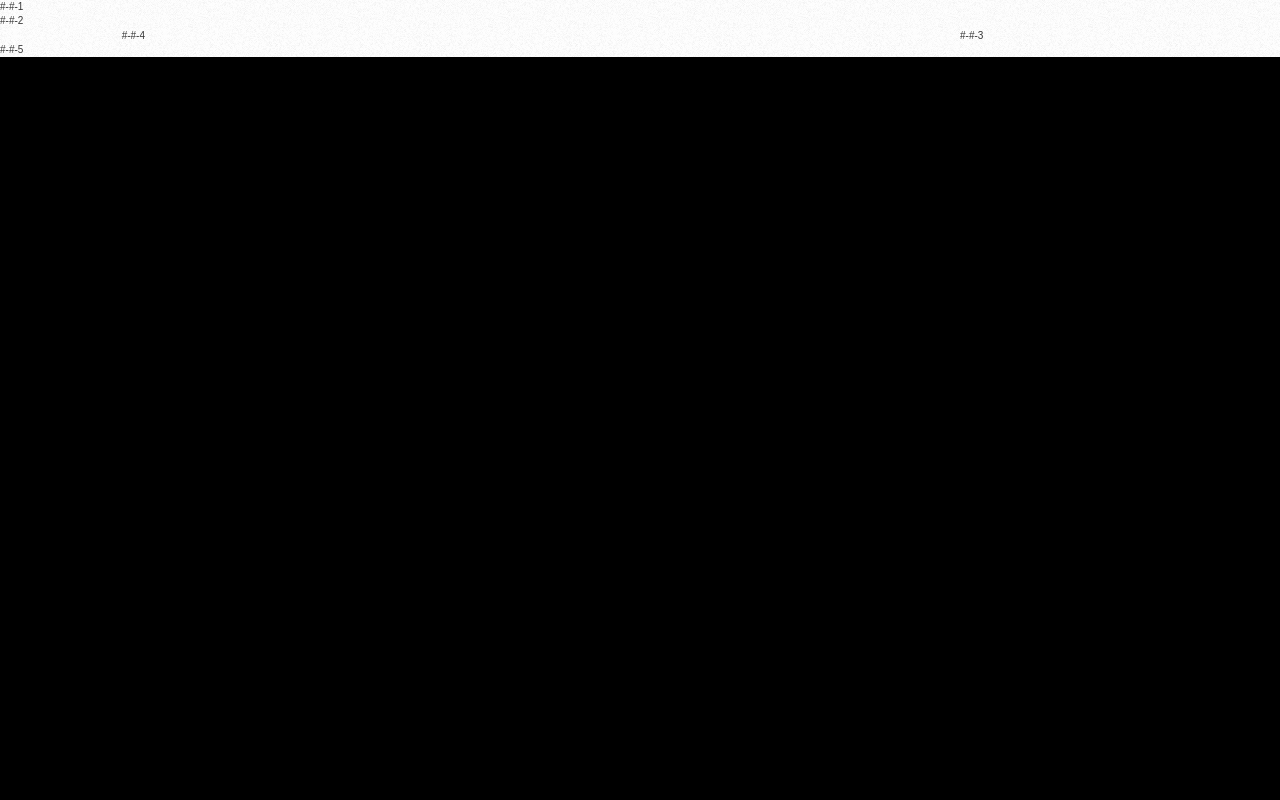
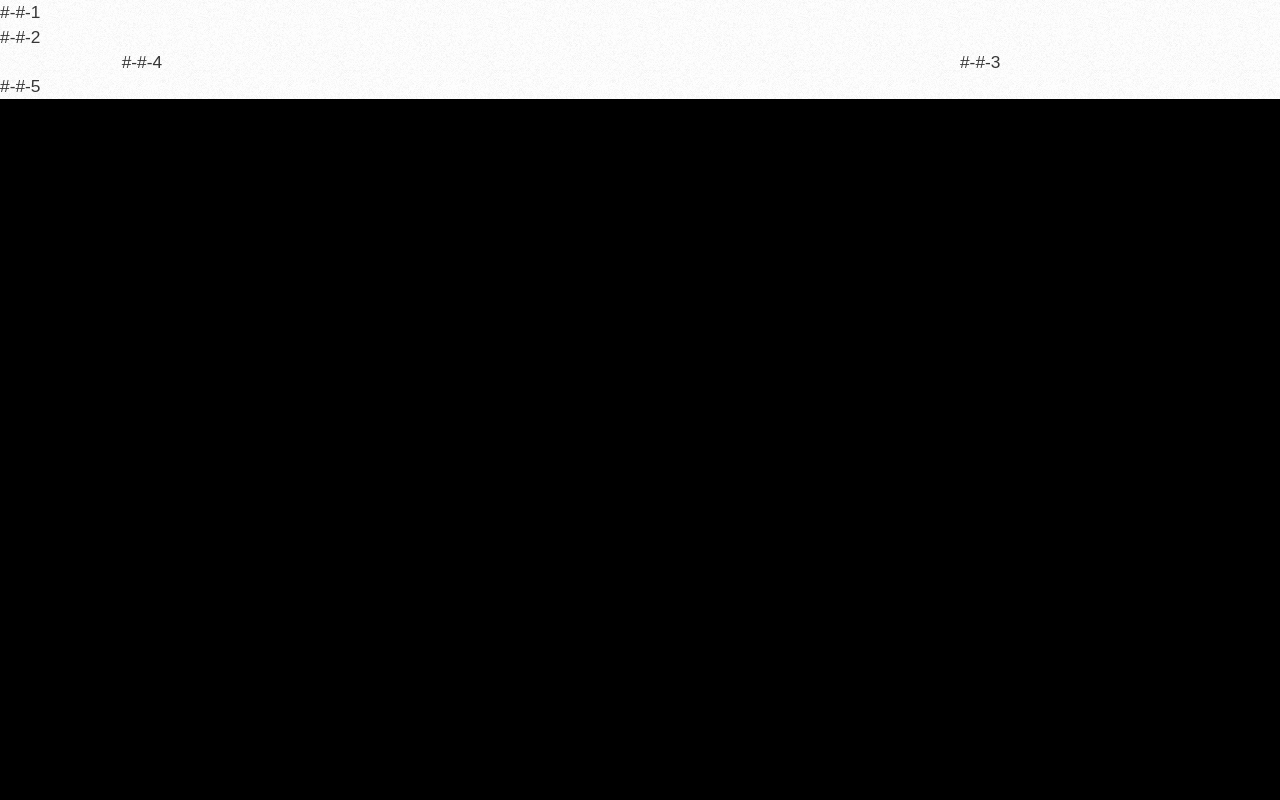
Before and after one commit to Arpafaucon/siteBR, a PHP site: page /st/struct.html in a window 1280 px wide. Run offline with PHP 8.4, Linux system fonts and the light colour scheme; some libraries are stand-ins or nearby versions; some web fonts are replaced.

Commit message:
language update

```diff
--- a/css/default.css
+++ b/css/default.css
@@ -9,7 +9,7 @@ body {
 	background: #A80154;
 	background: #000000;
 	font-family: 'Chivo', sans-serif;
-	font-size: 1em;
+	font-size: 13pt;
 	font-weight: 300;
 	color: #363636;
 }
--- a/st/struct.html
+++ b/st/struct.html
@@ -1,5 +1,5 @@
 <!DOCTYPE html>
-<html xmlns="http://www.w3.org/1999/xhtml">
+<html lang="fr">
 <head>
 <meta http-equiv="Content-Type" content="text/html; charset=utf-8" />
 <title>31e Concours de piano de l'X</title>
```
